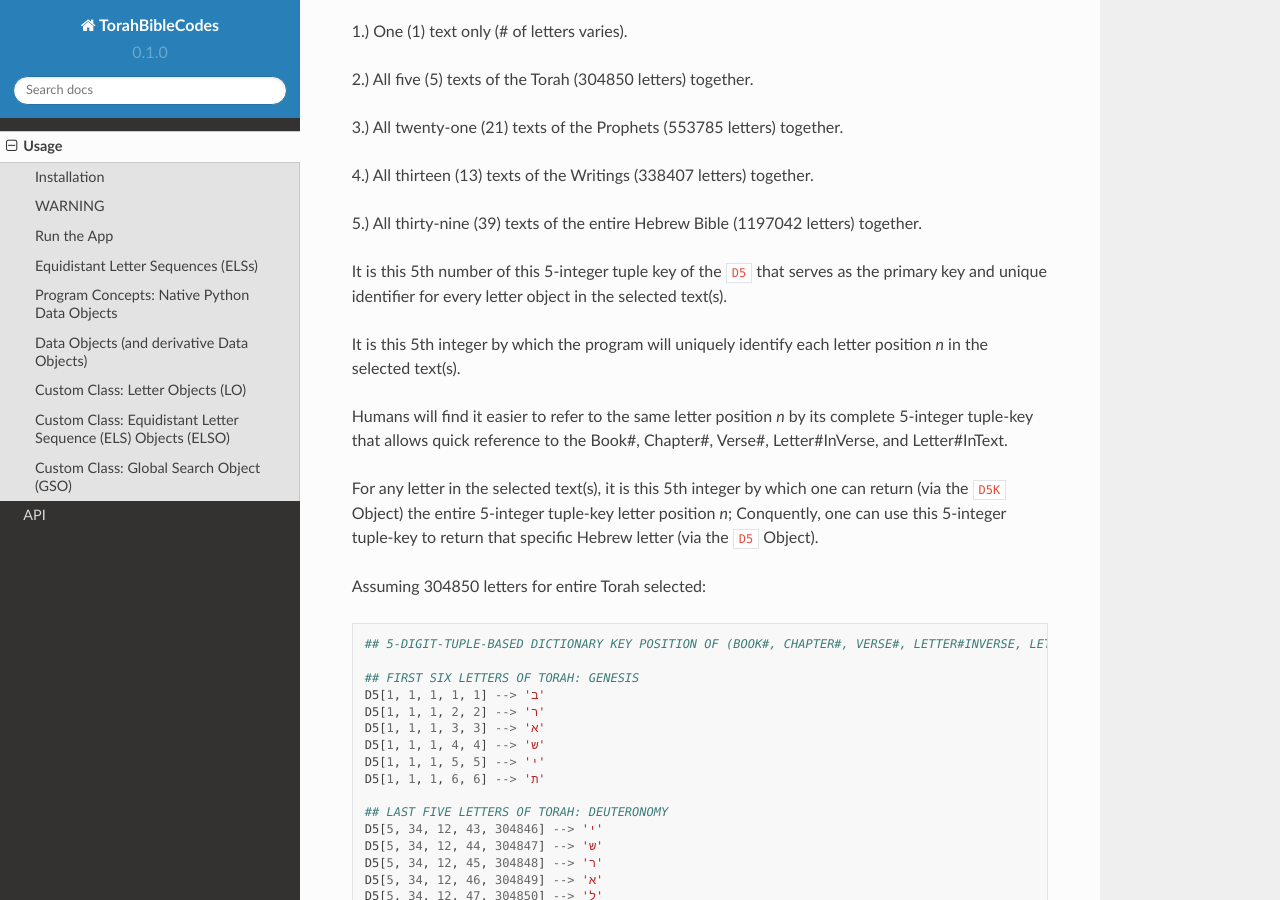
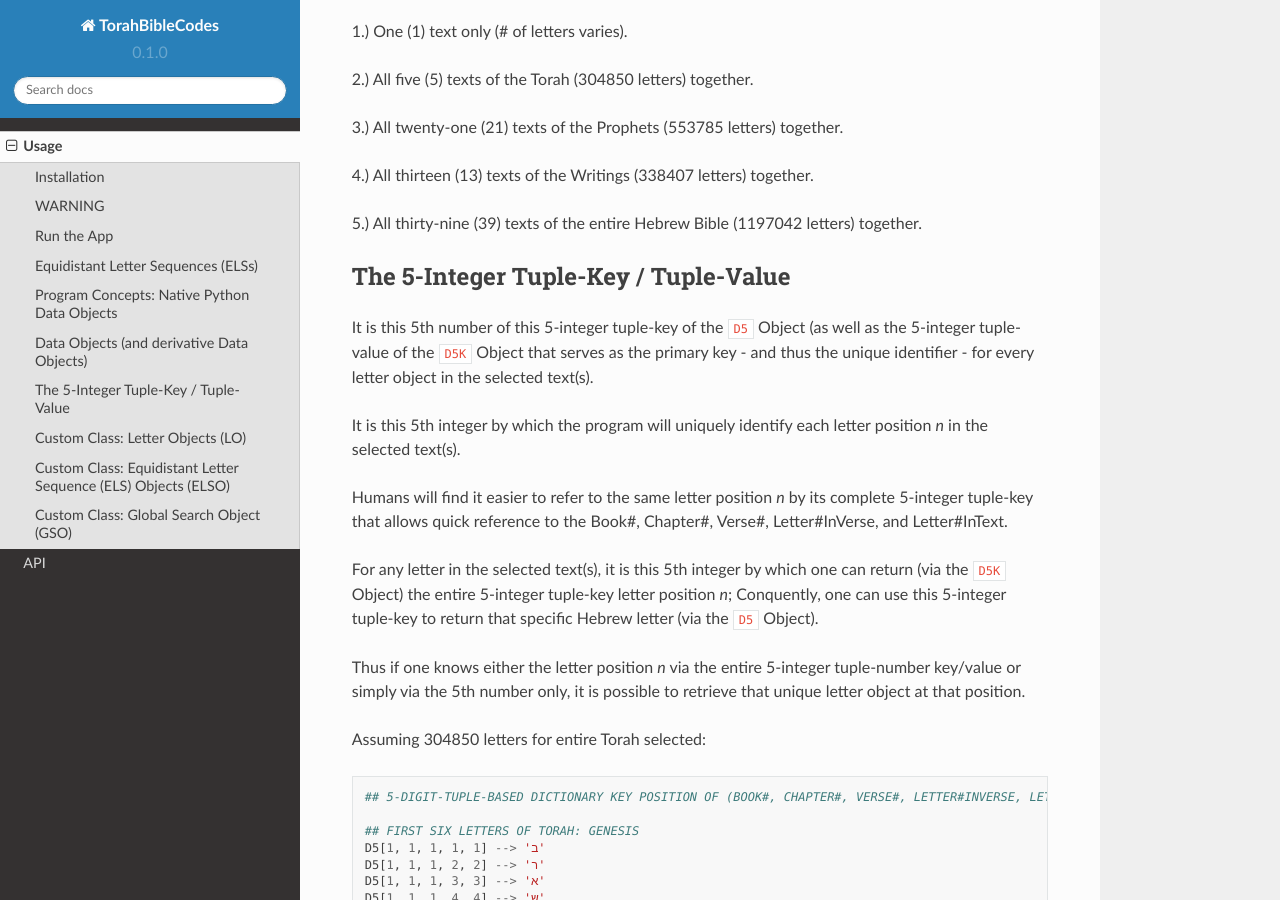
Before and after one commit to TorahBibleCodes/TorahBibleCodes_Sphinx, a Sphinx documentation site: the page built from docs/source/usage.rst, in a window 1280 px wide and 900 px high, scrolled down 6118 px. Built offline with Sphinx 7.4.7 and the Read the Docs theme 2.0.0, drawn with Linux system fonts in a browser that asks for light colours.

Commit message:
Update usage.rst

```diff
--- a/docs/source/usage.rst
+++ b/docs/source/usage.rst
@@ -274,13 +274,18 @@ For example:
 
 5.) All thirty-nine (39) texts of the entire Hebrew Bible (1197042 letters) together.
 
-It is this 5th number of this 5-integer tuple key of the ``D5`` that serves as the primary key and unique identifier for every letter object in the selected text(s).
+The 5-Integer Tuple-Key / Tuple-Value
+----------------
+
+It is this 5th number of this 5-integer tuple-key of the ``D5`` Object (as well as the 5-integer tuple-value of the ``D5K`` Object that serves as the primary key - and thus the unique identifier - for every letter object in the selected text(s).
 
 It is this 5th integer by which the program will uniquely identify each letter position *n* in the selected text(s).
 
 Humans will find it easier to refer to the same letter position *n* by its complete 5-integer tuple-key that allows quick reference to the Book#, Chapter#, Verse#, Letter#InVerse, and Letter#InText.
 
 For any letter in the selected text(s), it is this 5th integer by which one can return (via the ``D5K`` Object) the entire 5-integer tuple-key letter position *n*; Conquently, one can use this 5-integer tuple-key to return that specific Hebrew letter (via the ``D5`` Object).
+
+Thus if one knows either the letter position *n* via the entire 5-integer tuple-number key/value or simply via the 5th number only, it is possible to retrieve that unique letter object at that position.
 
 Assuming 304850 letters for entire Torah selected::
 
```
